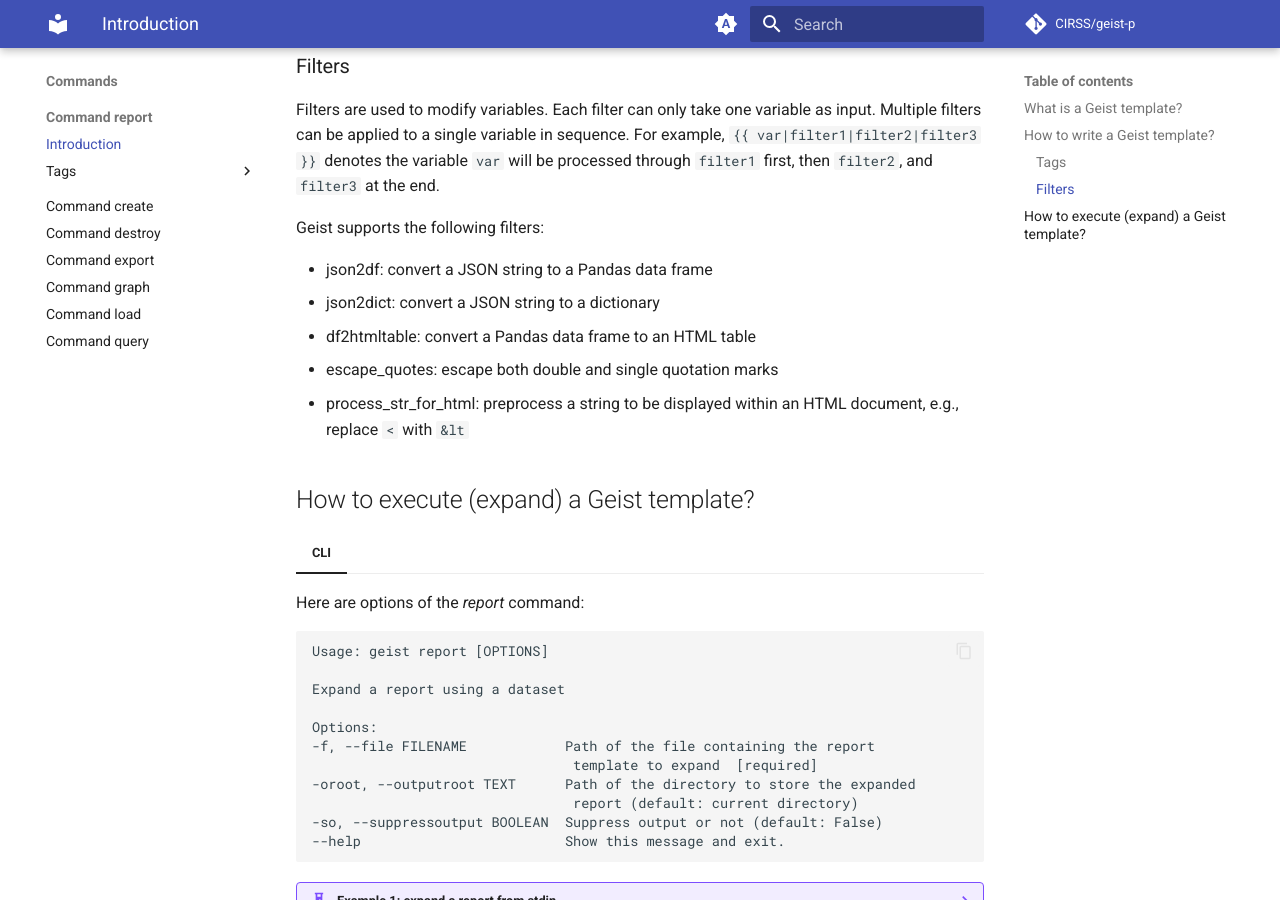
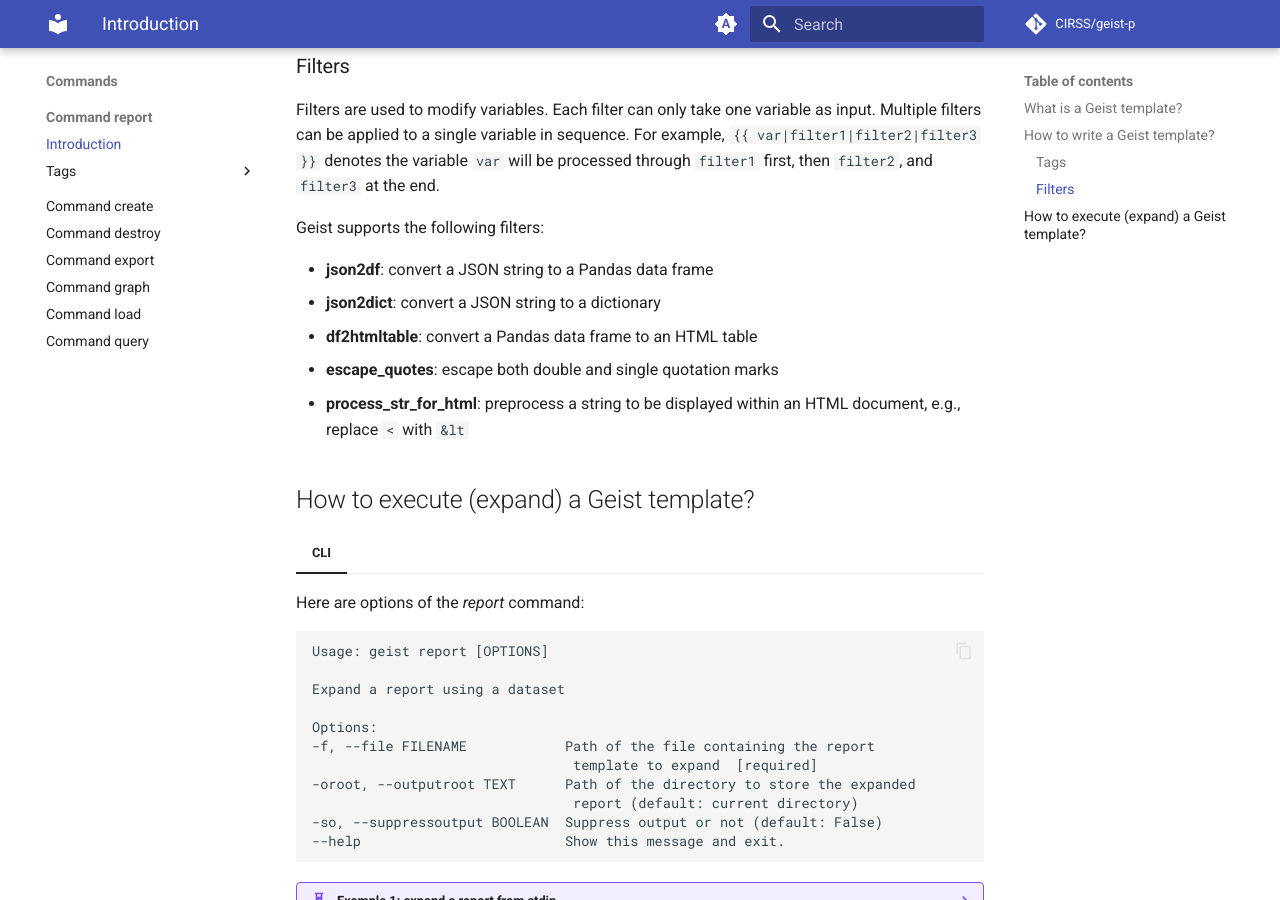
Before and after one commit to CIRSS/geist-p, an MkDocs documentation site: the page built from docs/commands/report/introduction.md, in a window 1280 px wide and 900 px high, scrolled down 1352 px. Built offline with MkDocs 1.6.1 and Material for MkDocs 9.7.7, drawn with Linux system fonts in a browser that asks for light colours; comment, search, counter and statistics services are not loaded; some of the changed lines change nothing that is shown.

Commit message:
Update docs: highlight filters

```diff
--- a/docs/commands/report/introduction.md
+++ b/docs/commands/report/introduction.md
@@ -44,11 +44,11 @@ Filters are used to modify variables. Each filter can only take one variable as
 
 Geist supports the following filters:
 
-- json2df: convert a JSON string to a Pandas data frame
-- json2dict: convert a JSON string to a dictionary
-- df2htmltable: convert a Pandas data frame to an HTML table
-- escape_quotes: escape both double and single quotation marks
-- process_str_for_html: preprocess a string to be displayed within an HTML document, e.g., replace `<` with `&lt`
+- **json2df**: convert a JSON string to a Pandas data frame
+- **json2dict**: convert a JSON string to a dictionary
+- **df2htmltable**: convert a Pandas data frame to an HTML table
+- **escape_quotes**: escape both double and single quotation marks
+- **process_str_for_html**: preprocess a string to be displayed within an HTML document, e.g., replace `<` with `&lt`
 
 ## How to execute (expand) a Geist template?
 
```
